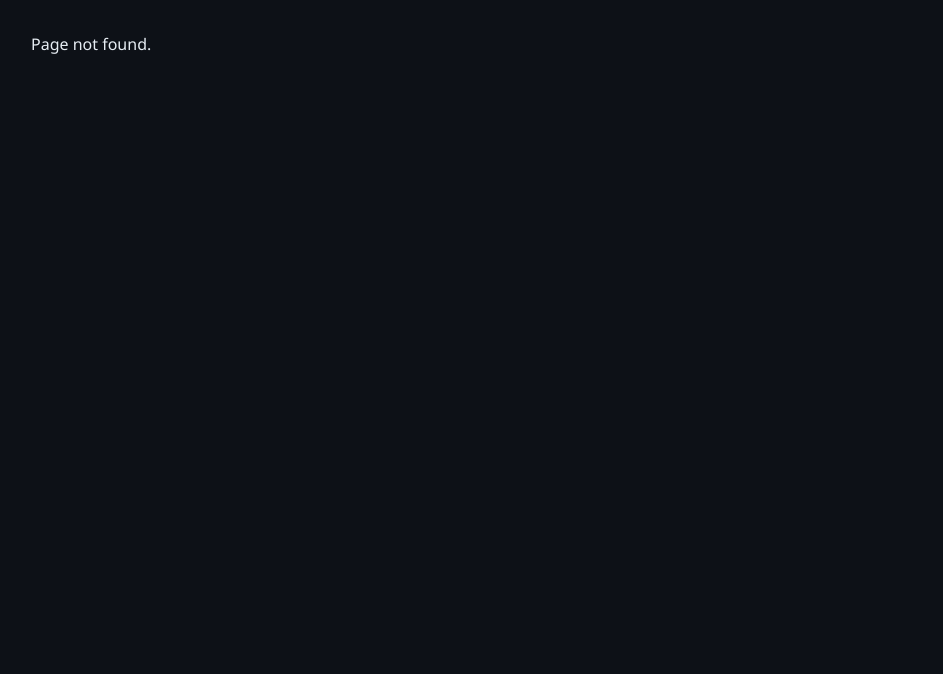
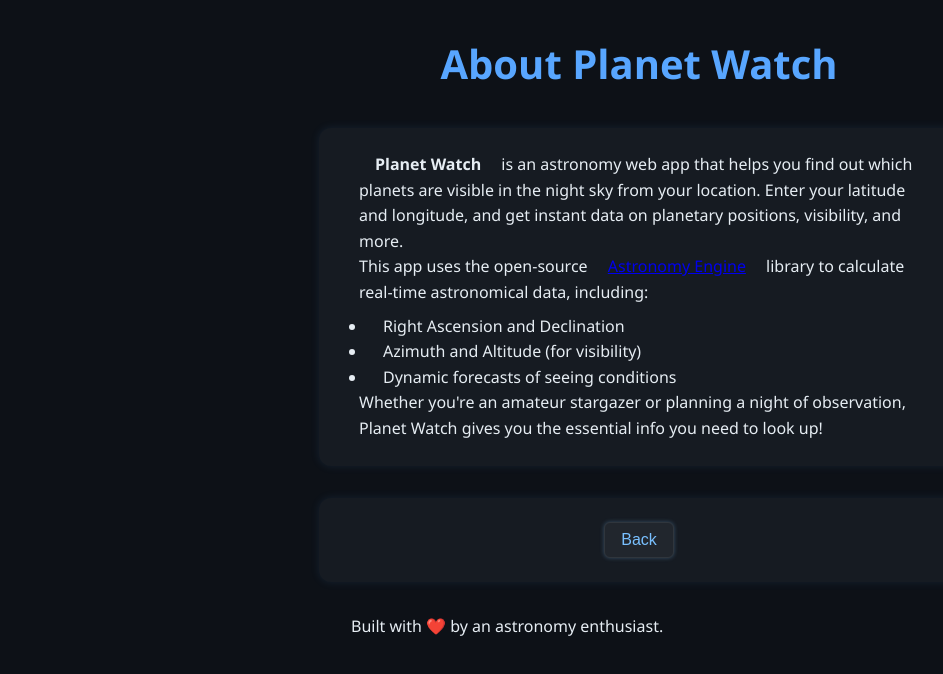
Before and after one commit to cbrunig/planet-watch, a React (Vite) app in the folder planet-watch/: page /about in a window 1280 px wide. Before the commit this address had no page. Shown: the top 674 px of the page, without its empty margins (1-944 px from the left). Built offline with nearby package versions, Linux system fonts and the light colour scheme.

Commit message:
added about page

```diff
--- a/planet-watch/src/App.css
+++ b/planet-watch/src/App.css
@@ -1,6 +1,7 @@
 * {
-  margin: 0;
-  padding: 0;
+  max-width: 800px;
+  margin: 0 auto;
+  padding: 0 1rem;
   box-sizing: border-box;
 }
 
@@ -153,3 +154,20 @@
   outline: none;
   box-shadow: 0 0 0 2px #1b2836;
 }
+
+.AboutPage {
+  padding: '2rem';
+  width: '800px';
+  margin: '0 auto';
+  justify-content: space-around;
+}
+
+.indented-list {
+  padding-left: 1.5rem;
+  margin-top: 0.5rem;
+}
+
+.back {
+  display: flex;
+  justify-content: center;
+}
--- a/planet-watch/src/App.jsx
+++ b/planet-watch/src/App.jsx
@@ -2,6 +2,7 @@
 import './App.css'
 import Home from './components/home'
 import InfoPage from './components/InfoPage'
+import AboutPage from './components/AboutPage'
 
 function App() {
   return (
@@ -15,6 +16,9 @@
             path="/:lati/:longi"
             element={<InfoPage />} />
           <Route
+            path="/about"
+            element={<AboutPage />} />
+          <Route
             path="*"
             element={<p>Page not found.</p>} />
         </Routes>
--- /dev/null
+++ b/planet-watch/src/components/AboutPage.jsx
@@ -0,0 +1,38 @@
+import BackButton from "./BackButton";
+
+function AboutPage() {
+    return (
+        <div className="about-page">
+            <header>
+                <h1>About Planet Watch</h1>
+            </header>
+            <section>
+                <p>
+                    <strong>Planet Watch</strong> is an astronomy web app that helps you find out which planets are visible in the night sky
+                    from your location. Enter your latitude and longitude, and get instant data on planetary positions, visibility, and more.
+                </p>
+                <p>
+                    This app uses the open-source <a href="https://www.npmjs.com/package/astronomy-engine" target="_blank" rel="noopener noreferrer">Astronomy Engine</a> library to calculate real-time astronomical data, including:
+                </p>
+                <ul className="indented-list">
+                    <li>Right Ascension and Declination</li>
+                    <li>Azimuth and Altitude (for visibility)</li>
+                    <li>Dynamic forecasts of seeing conditions</li>
+                </ul>
+                <p>
+                    Whether you're an amateur stargazer or planning a night of observation, Planet Watch gives you the essential info you need to look up!
+                </p>
+            </section>
+            <section>
+                <p className="back">
+                    <BackButton />
+                </p>
+            </section>
+            <footer style={{ marginTop: '2rem' }}>
+                <p>Built with ❤️ by an astronomy enthusiast. </p>
+            </footer>
+        </div>
+    );
+}
+
+export default AboutPage;
--- a/planet-watch/src/components/BackButton.jsx
+++ b/planet-watch/src/components/BackButton.jsx
@@ -2,9 +2,9 @@
 
 function BackButton () {
     return (
-        <div>
+        <div className="back">
             <Link to='/'>
-                <button type="button">Change Location</button>
+                <button type="button">Back</button>
             </Link>
         </div>
     );
--- a/planet-watch/src/components/Home.jsx
+++ b/planet-watch/src/components/Home.jsx
@@ -73,6 +73,12 @@
                 <Link to="https://www.latlong.net/">
                     <button type="button">Need help finding coordinates?</button>
                 </Link>
+
+                <br /><br />
+
+                <Link to="/about">
+                    <button type="button">About Planet Watch</button>
+                </Link>
             </main>
         </div>
     );
--- a/planet-watch/src/components/Seeing.jsx
+++ b/planet-watch/src/components/Seeing.jsx
@@ -10,10 +10,6 @@
                 <div className="condition-box">
                     <span>3/5</span>
                     Transparency
-                </div>
-                    <div className="condition-box">
-                    <span>2.1 arcsec</span>
-                    Atmospheric Seeing
                 </div>
                 <div className="condition-box">
                     <span>10%</span>
```
